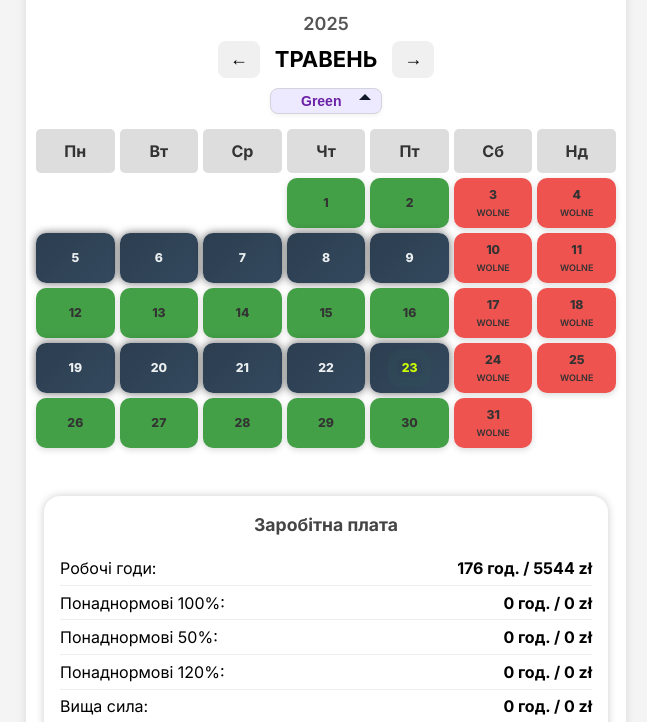
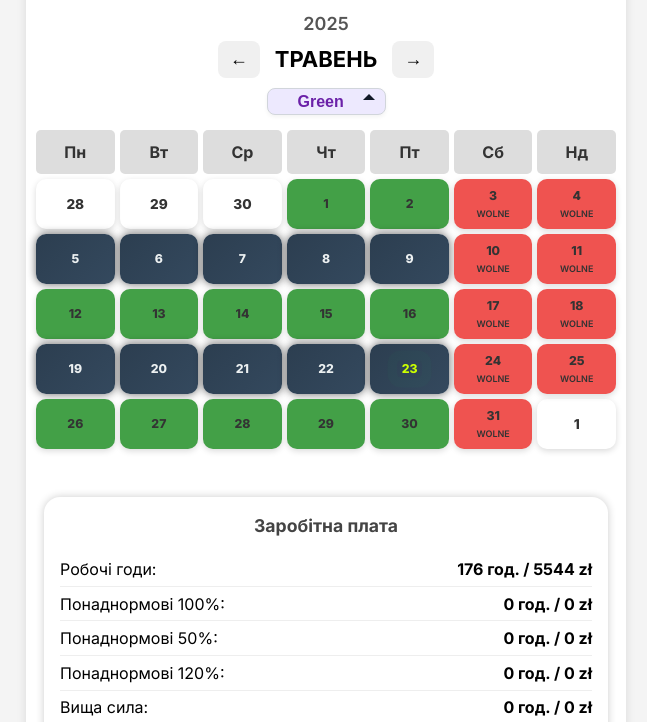
Before and after one commit to Sergo-Kaz13/autodoc-schedule, a plain HTML site: page index.html in a window 1280 px wide. Shown: the part 44-766 px from the top of the page, without its empty margins (314-961 px from the left). Drawn offline with Linux system fonts and the light colour scheme.

Commit message:
feat: modify calendar display style: update shift styles

```diff
--- a/scripts/generateMonthWeeks.js
+++ /dev/null
@@ -1,6 +0,0 @@
-function generateMonthWeeks(month) {
-  const weeks = [];
-  console.log(["month"], month);
-}
-
-export default generateMonthWeeks;
--- a/scripts/showSchedule.js
+++ b/scripts/showSchedule.js
@@ -22,6 +22,22 @@ export function showSchedule(schedule, year, month) {
   let time50 = 0;
   let time120 = 0;
 
+  let daysInPreviousMonth = new Date(year, month, 0).getDate();
+
+  const fakeFragment = document.createDocumentFragment();
+  const numberDay = activeMonth.days[activeMonth.days.length - 1].numberDay;
+
+  if (numberDay < 6) {
+    let day = 1;
+    for (let j = numberDay; j < 6; j++) {
+      const fakeDay = document.createElement("div");
+      fakeDay.classList.add("fakeDay");
+      fakeDay.textContent = day;
+      fakeFragment.append(fakeDay);
+      day = day + 1;
+    }
+  }
+
   const monthDays = activeMonth.days.map(
     ({ numberDay, statusDay, dayInfo }, i) => {
       workTime += dayInfo.workDay.time;
@@ -32,7 +48,10 @@ export function showSchedule(schedule, year, month) {
       if (i === 0) {
         for (let j = 0; j < numberDay; j++) {
           const fakeDay = document.createElement("div");
-          scheduleBlock.append(fakeDay);
+          fakeDay.classList.add("fakeDay");
+          fakeDay.textContent = daysInPreviousMonth;
+          scheduleBlock.prepend(fakeDay);
+          daysInPreviousMonth = daysInPreviousMonth - 1;
         }
       }
 
@@ -106,7 +125,7 @@ export function showSchedule(schedule, year, month) {
   const fragment = document.createDocumentFragment();
   monthDays.forEach((day) => fragment.appendChild(day));
 
-  document.querySelector(".schedule").append(fragment);
+  document.querySelector(".schedule").append(fragment, fakeFragment);
 
   calculateUrlop(schedule);
   showMonthInfo(schedule);
--- a/style.css
+++ b/style.css
@@ -111,6 +111,26 @@ select {
   margin-bottom: 40px;
 }
 
+.fakeDay {
+  font-size: 0.85rem;
+  font-weight: 800;
+  color: #333;
+  border-radius: 10px;
+  overflow: hidden;
+  min-height: 50px;
+  display: -webkit-box;
+  display: -ms-flexbox;
+  display: flex;
+  flex-direction: column;
+  -webkit-box-pack: center;
+  -ms-flex-pack: center;
+  justify-content: center;
+  align-items: center;
+  padding: 6px;
+  border-radius: 10px;
+  box-shadow: 0 2px 6px rgba(0, 0, 0, 0.15);
+}
+
 .scheduleItem {
   position: relative;
   display: -webkit-box;
@@ -121,7 +141,6 @@ select {
   -ms-flex-pack: center;
   justify-content: center;
   align-items: center;
-  border-radius: 5px;
   overflow: hidden;
   min-height: 50px;
   -webkit-transition: all ease-in-out 0.28s;
@@ -1015,7 +1034,7 @@ select {
 #shiftOptions {
   padding: 4px 30px;
   margin: 0 0 15px 0;
-  font-size: 14px;
+  font-size: 16px;
   border-radius: 8px;
   border: 1px solid #d1d5db;
   background-color: #ede9fe;
```
